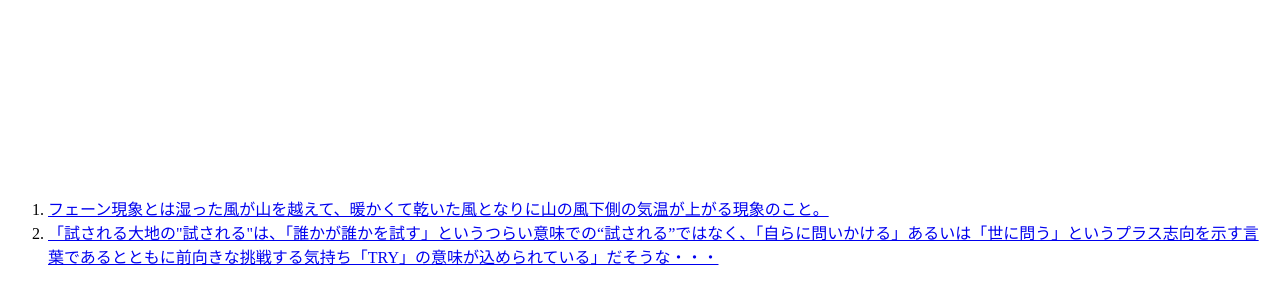
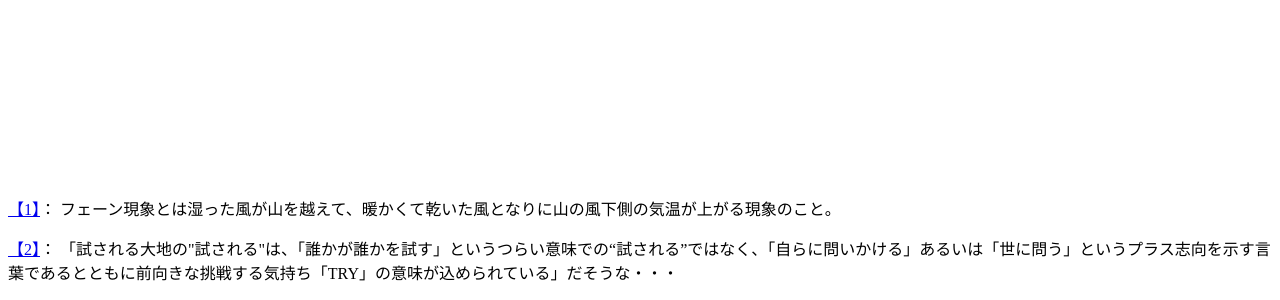
Before and after one commit to webkatu/AutocompleteAnnotations, a plain HTML site: page index.html in a window 1280 px wide. Shown: the part 840-1140 px from the top of the page. Drawn offline with Linux system fonts and the light colour scheme.

Commit message:
脚注が見やすくなるよう修正

```diff
--- a/autocompleteAnnotations.js
+++ b/autocompleteAnnotations.js
@@ -28,16 +28,16 @@
 		modelA.id = 'footnote';
 		modelA.href = '#annotation';
 		for(var i = 0; i < footnotes.length; i++) {
+			//脚注を指している注釈側のtitle属性に同じ説明を加える;
+			var annotation = document.getElementById('annotation' + i);
+			annotation.title = footnotes[i].textContent;
 			var a = modelA.cloneNode(true);
 			a.id += i;
 			a.href += i;
-			//脚注文字及び注釈の説明をa要素で囲む;
-			range.selectNodeContents(footnotes[i]);
-			range.surroundContents(a);
-
-			//脚注を指している注釈側のtitle属性に同じ説明を加える;
-			var annotation = document.getElementById('annotation' + i);
-			annotation.title = a.textContent;
+			a.textContent = annotation.textContent;
+			range.setStart(footnotes[i], 0);
+			range.insertNode(document.createTextNode('： '));
+			range.insertNode(a);
 		}
 	})();
 
--- a/index.html
+++ b/index.html
@@ -17,10 +17,8 @@
 			<p>今日は、6月初めなのにとても暑い日だった。私の住む北海道の街では35度を超え、観測史上最速の猛暑日となった。この猛暑はフェーン現象<span class="annotations">【1】</span>が原因のようだ。この調子で景気も暖めて欲しいものである。いずれにせよ「試される大地」というキャッチフレーズが正に当てはまっている。<span class="annotations">【2】</span></p>
 		</section>
 		<aside>
-			<ol>
-				<li class="footnotes">フェーン現象とは湿った風が山を越えて、暖かくて乾いた風となりに山の風下側の気温が上がる現象のこと。</li>
-				<li class="footnotes">「試される大地の"試される"は、「誰かが誰かを試す」というつらい意味での“試される”ではなく、「自らに問いかける」あるいは「世に問う」というプラス志向を示す言葉であるとともに前向きな挑戦する気持ち「TRY」の意味が込められている」だそうな・・・</li>
-			</ol>
+			<p class="footnotes">フェーン現象とは湿った風が山を越えて、暖かくて乾いた風となりに山の風下側の気温が上がる現象のこと。</p>
+			<p class="footnotes">「試される大地の"試される"は、「誰かが誰かを試す」というつらい意味での“試される”ではなく、「自らに問いかける」あるいは「世に問う」というプラス志向を示す言葉であるとともに前向きな挑戦する気持ち「TRY」の意味が込められている」だそうな・・・</p>
 		</aside>
 	</body>
 </html>
```
